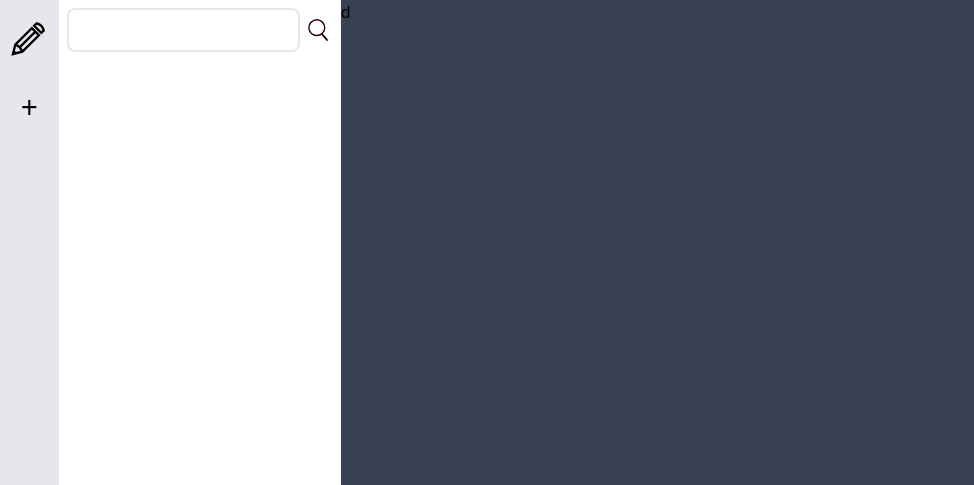
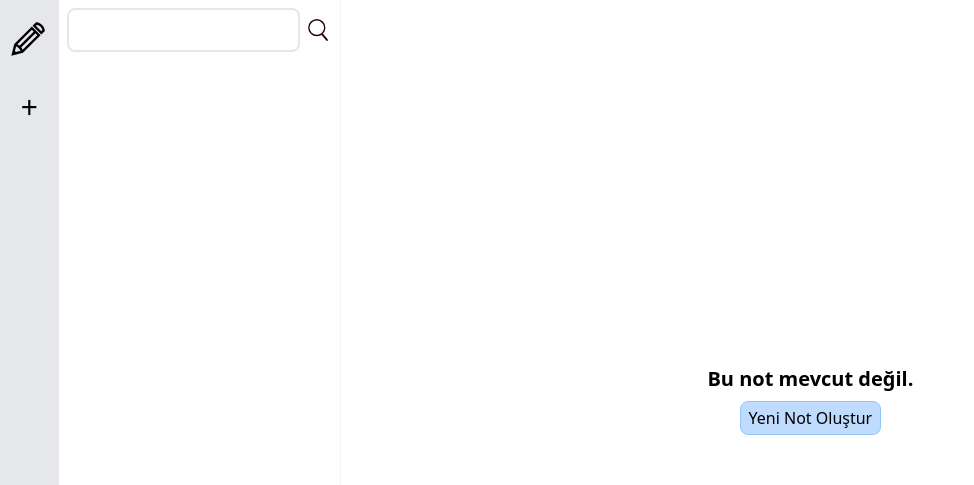
Before and after one commit to yemirhan/bootcamp-vanilla, a React (Create React App) app: page /note/1 in a window 1280 px wide. Shown: the top 485 px of the page, without its empty margins (0-974 px from the left). Built offline with nearby package versions, Linux system fonts and the light colour scheme.

Commit message:
data persist moved to redux, directories are ok

```diff
--- a/src/containers/Notes/components/Edit.js
+++ b/src/containers/Notes/components/Edit.js
@@ -7,6 +7,7 @@ import {
     Switch,
     Route
 } from "react-router-dom";
+import { Note } from './Note';
 
 export const Edit = ({ selectedNote, notes = [], setSelectedNote = () => { }, updateNote = () => { }, deleteNote = () => { } }) => {
     const [note, setNote] = useState({})
@@ -20,17 +21,13 @@ export const Edit = ({ selectedNote, notes = [], setSelectedNote = () => { }, up
 
         <Switch>
             <Route path={"/"} exact render={(props) => <div className="w-full h-screen bg-white flex items-center justify-center">Sol taraftan bir not seçiniz.</div>} />
-            <Route path={"/note/:id"} render={(props) => <div>d</div>} />
+            <Route path={"/note/:id"} render={(props) => <Note {...props} />} />
             <Route path={"/create"} render={(props) => <div>c</div>} />
         </Switch>
 
     </div>
     // if (!note?.createdAt) return <div className="w-full h-screen bg-white flex items-center justify-center">Sol taraftan bir not seçiniz.</div>
     // return (
-    //     <div className="w-full h-screen bg-gray-700 flex flex-col">
-    //         <TitleBar setSelectedNote={setSelectedNote} note={note} setNote={setNote} />
-    //         <NoteArea note={note} setNote={setNote} />
-    //         <NoteFooter note={note} deleteNote={deleteNote} updateNote={updateNote} />
-    //     </div>
+    //
     // )
 }
--- a/src/containers/Notes/components/Note.js
+++ b/src/containers/Notes/components/Note.js
@@ -1,14 +1,33 @@
-import React from 'react'
+import React, { useEffect, useState } from 'react'
+import { useSelector } from 'react-redux'
 import { useHistory } from 'react-router-dom'
+import { useNote } from '../../../hooks/useNote'
+import { Button } from './Button'
+import { NoteArea } from './NoteArea'
+import { NoteFooter } from './NoteFooter'
+import { TitleBar } from './TitleBar'
 
-export const Note = ({ setSelectedNote, note, selectedNote }) => {
+export const Note = ({ match: { params: { id } } }) => {
+    const [note, setNote] = useState({})
+    const $notes = useSelector(state => state.$notes)
     const history = useHistory()
-    console.log(note);
+    const $n = useNote()
+    useEffect(() => {
+        setNote(($notes.notes || []).find(d => d.createdAt === parseInt(id)))
+        return () => {
+            setNote({})
+        }
+    }, [id, $notes.notes])
+    if (!note) return <div className="w-full h-screen bg-white flex flex-col items-center justify-center space-y-2">
+        <p className="font-semibold text-xl">Bu not mevcut değil.</p>
+        <Button type="primary">Yeni Not Oluştur</Button>
+    </div>
+
     return (
-        <div onClick={() => history.replace(`/note/${note.createdAt}`)} className={`w-full h-16 flex transition-all flex-col justify-center px-2 ${note.createdAt === selectedNote?.createdAt ? "bg-gray-200" : "bg-white hover:bg-gray-100"}  relative group border-b`}>
-            <b>{note.noteTitle}</b>
-            <p>{note.note}</p>
-            <div className="absolute right-5 opacity-0 group-hover:opacity-40 transition-all font-semibold text-xl">{">"}</div>
+        <div className="w-full h-screen bg-gray-700 flex flex-col">
+            <TitleBar setSelectedNote={() => history.push("/")} note={note} setNote={setNote} />
+            <NoteArea note={note} setNote={setNote} />
+            <NoteFooter note={note} deleteNote={$n.deleteNote} updateNote={$n.updateNote} />
         </div>
     )
 }
--- /dev/null
+++ b/src/containers/Notes/components/NoteSM.js
@@ -0,0 +1,14 @@
+import React from 'react'
+import { useHistory } from 'react-router-dom'
+
+export const NoteSM = ({ setSelectedNote, note, selectedNote }) => {
+    const history = useHistory()
+    console.log(note);
+    return (
+        <div onClick={() => history.replace(`/note/${note.createdAt}`)} className={`w-full h-16 flex transition-all flex-col justify-center px-2 ${note.createdAt === selectedNote?.createdAt ? "bg-gray-200" : "bg-white hover:bg-gray-100"}  relative group border-b`}>
+            <b>{note.noteTitle}</b>
+            <p>{note.note}</p>
+            <div className="absolute right-5 opacity-0 group-hover:opacity-40 transition-all font-semibold text-xl">{">"}</div>
+        </div>
+    )
+}
--- a/src/containers/Notes/components/SideMenu.js
+++ b/src/containers/Notes/components/SideMenu.js
@@ -1,10 +1,12 @@
 import React from 'react'
+import { useHistory } from 'react-router-dom'
 import pencil from '../assets/Ei-pencil.svg'
-export const SideMenu = ({createNote = ( ) => {}}) => {
+export const SideMenu = ({ createNote = () => { } }) => {
+    const history = useHistory()
     return (
         <div className="w-20 h-screen bg-gray-200 py-2 flex flex-col items-center relative">
             <img src={pencil} alt="pencil" />
-            <div onClick={createNote} className="w-full h-20 flex items-center justify-center text-3xl hover:bg-gray-300">+</div>
+            <div onClick={() => history.push("/create")} className="w-full h-20 flex items-center justify-center text-3xl hover:bg-gray-300">+</div>
             <img src={null} className="w-12 h-12 rounded-full bg-gray-100 ring ring-gray-400 absolute bottom-2" alt="" />
         </div>
     )
--- a/src/containers/Notes/components/Tasks.js
+++ b/src/containers/Notes/components/Tasks.js
@@ -1,5 +1,5 @@
 import React, { useState } from 'react'
-import { Note } from './Note'
+import { NoteSM } from './NoteSM'
 import { NoteSearch } from './NoteSearch'
 
 export const Tasks = ({ setSelectedNote, notes = [], selectedNote }) => {
@@ -10,9 +10,9 @@ export const Tasks = ({ setSelectedNote, notes = [], selectedNote }) => {
             <NoteSearch search={search} setSearch={setSearch} />
             {notes
                 .filter(note => note.noteTitle.includes(search))
-                .sort(e => 0- e.createdAt)
+                .sort(e => 0 - e.createdAt)
                 .map(note => (
-                    <Note
+                    <NoteSM
                         key={note.createdAt}
                         selectedNote={selectedNote}
                         setSelectedNote={setSelectedNote}
--- a/src/containers/Notes/components/TitleBar.js
+++ b/src/containers/Notes/components/TitleBar.js
@@ -4,7 +4,7 @@ export const TitleBar = ({ setSelectedNote, setNote, note }) => {
     return (
         <div className="w-full py-2 px-3 flex flex-row justify-between bg-gray-100 items-center shadow-md">
             <input className="bg-transparent focus:bg-white hover:bg-gray-200 transition-colors w-96 p-2 font-semibold" placeholder="Not adı..." id="inputid" type="text" value={note?.noteTitle} onChange={({ target: { value } }) => setNote(n => ({ ...note, noteTitle: value }))} />
-            <div onClick={() => setSelectedNote(null)} className="text-xl cursor-pointer font-bold px-3 hover:bg-gray-300 rounded-lg">x</div>
+            <div onClick={setSelectedNote} className="text-xl cursor-pointer font-bold px-3 hover:bg-gray-300 rounded-lg">x</div>
         </div>
     )
 }
--- a/src/hooks/useNote.js
+++ b/src/hooks/useNote.js
@@ -6,12 +6,6 @@ export const useNote = () => {
     const [selectedNote, setSelectedNote] = useState(null)
     const dispatch = useDispatch()
     const $notes = useSelector(state => state.$notes)
-    useEffect(() => {
-        if (!$notes.appInitialized) dispatch($get_notes(JSON.parse(localStorage.getItem("notes") || "[]")))
-        return () => {
-            dispatch($get_notes([]))
-        }
-    }, [])
     const saveNoteToStorage = (n) => {
         localStorage.setItem("notes", JSON.stringify(n))
     }
--- a/src/redux/notes.reducer.js
+++ b/src/redux/notes.reducer.js
@@ -1,8 +1,8 @@
 const initialState = {
-    notes: [],
+    notes: JSON.parse(localStorage.getItem("notes") || "[]"),
     selectedNote: {},
-    appInitialized: false
-
+    appInitialized: false,
+    editOn: false
 }
 
 const reducer = (state = initialState, { type, payload }) => {
```
Also changed, not shown: src/containers/Notes/Notes.js (line endings or trailing spaces).
